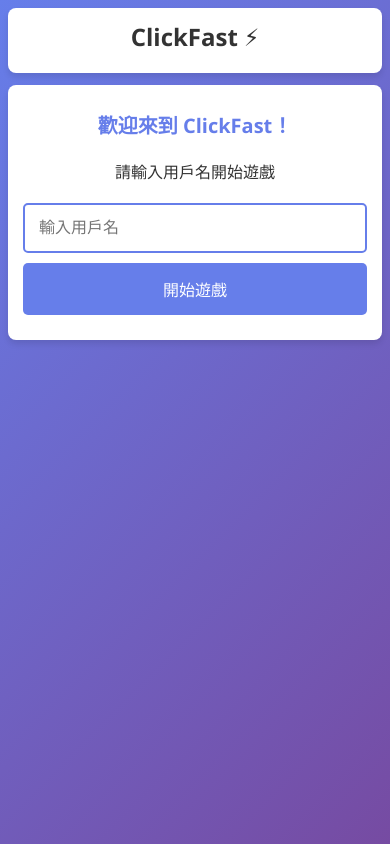
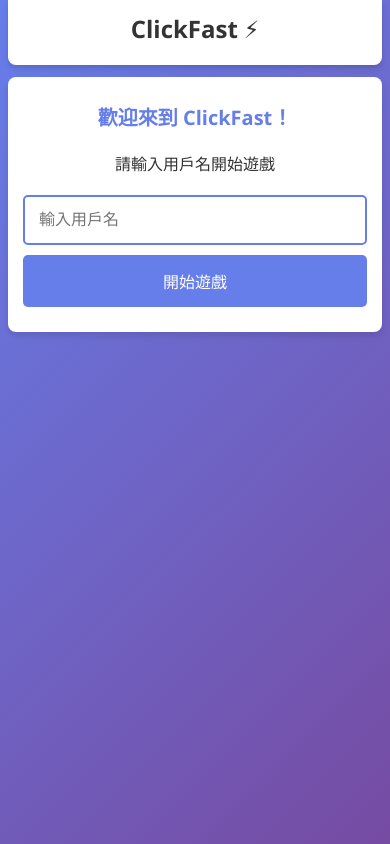
Before and after one commit to Kaimin018/ClickFast, a Django app: page / in a window 390 px wide. Run offline with Django 5.2, Linux system fonts and the light colour scheme.

Commit message:
Refactor home.html to improve mobile responsiveness and enhance header functionality. Adjust padding and positioning for better layout, implement sticky header with z-index for visibility, and optimize performance for mobile devices with CSS enhancements.

```diff
--- a/game/templates/game/home.html
+++ b/game/templates/game/home.html
@@ -1566,11 +1566,13 @@
 
     @media (max-width: 768px) {
       body {
-        padding: 8px;
+        padding: 0 8px 8px 8px; /* 移除頂部 padding，因為 header 會固定在頂部 */
       }
 
       .container {
         max-width: 100%;
+        /* 確保 sticky 定位在 container 內正常工作 */
+        position: relative;
       }
 
       .main-content {
@@ -1580,12 +1582,27 @@
       }
 
       .header {
+        position: sticky;
+        top: 0;
+        z-index: 1000; /* 確保在其他內容之上 */
         flex-direction: column;
         text-align: center;
         padding: 12px;
         gap: 8px;
         margin-bottom: 12px;
-        border-radius: 8px;
+        margin-top: 0; /* 確保貼齊頂部 */
+        border-radius: 0 0 8px 8px; /* 只保留底部圓角，頂部貼齊 */
+        /* 確保背景不透明，內容不會透過 */
+        background: white;
+        box-shadow: 0 4px 6px rgba(0,0,0,0.1), 0 2px 4px rgba(0,0,0,0.06);
+        /* 優化手機端性能 */
+        -webkit-backface-visibility: hidden;
+        backface-visibility: hidden;
+        /* 確保在 iOS Safari 上正常工作 */
+        -webkit-transform: translateZ(0);
+        transform: translateZ(0);
+        /* 確保在 Android Chrome 上正常工作 */
+        will-change: transform;
       }
 
       .header h1 {
```
